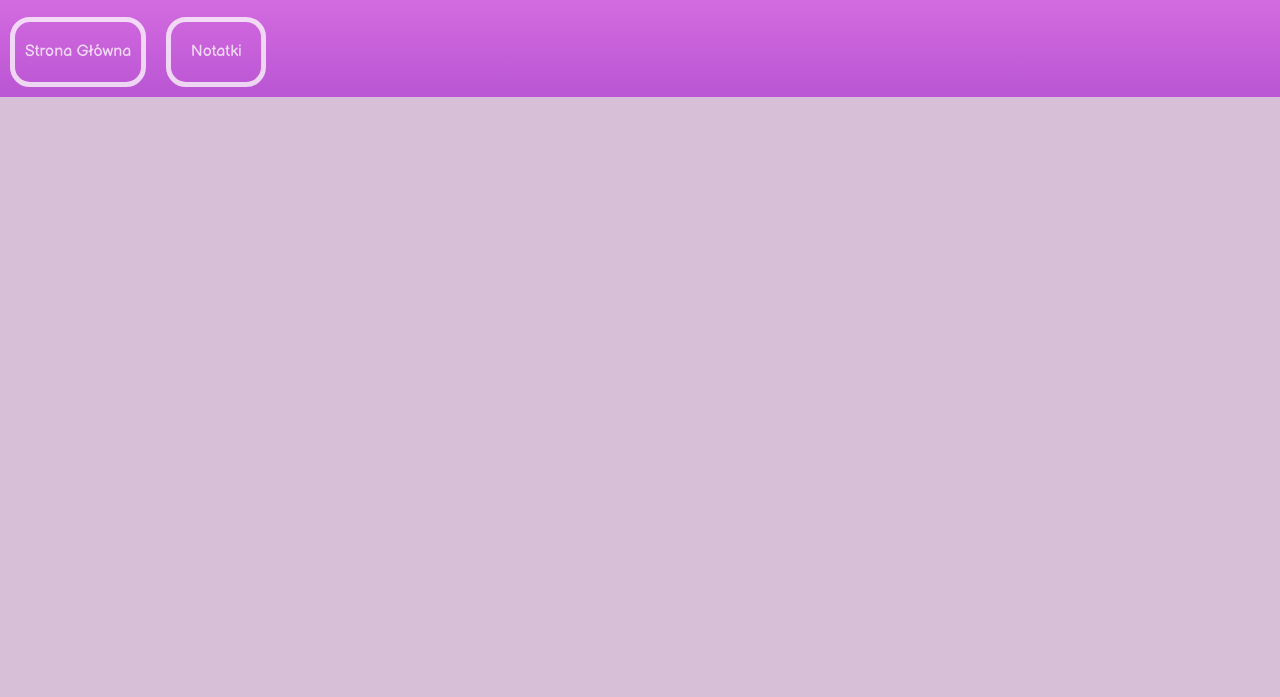
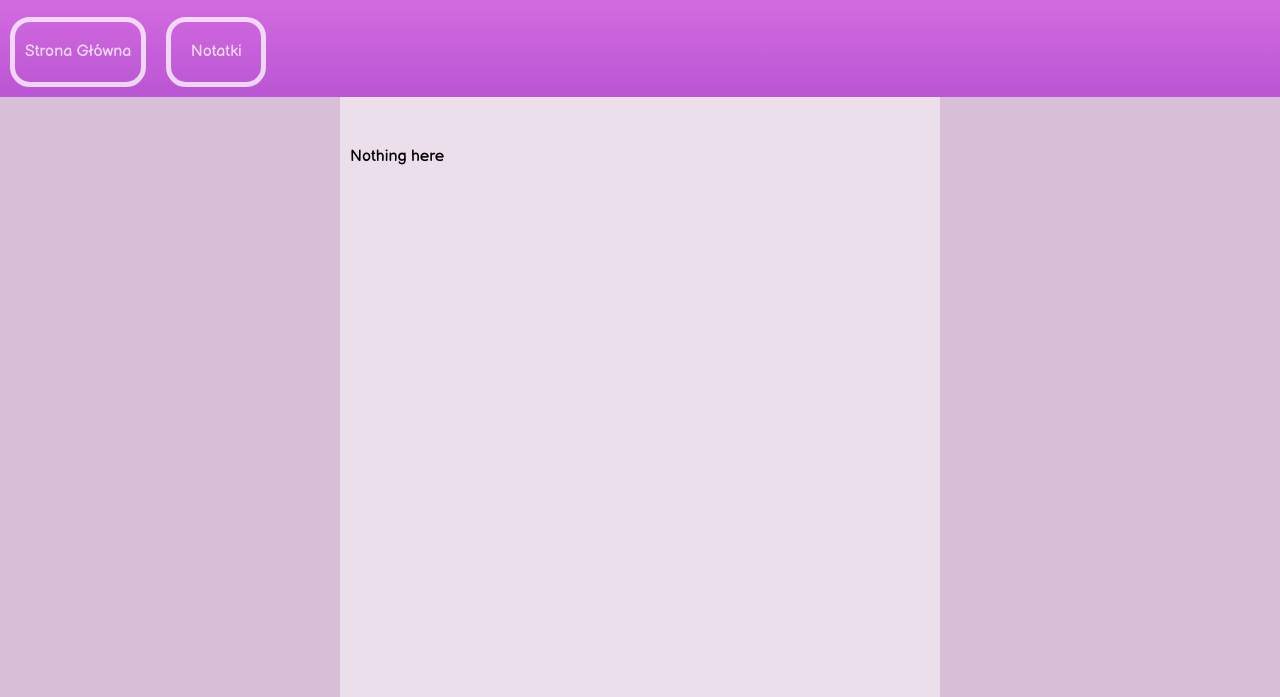
Before and after one commit to popojsajdsnkjs/testSite, a plain HTML site: page index.html in a window 1280 px wide. Shown: the part 103-800 px from the top of the page. Drawn offline with Linux system fonts and the light colour scheme.

Commit message:
no widnows?

```diff
--- a/index.html
+++ b/index.html
@@ -15,5 +15,8 @@
             <a href=".\notes">Notatki</a>
         </div>
     </header>
+    <div id="content">
+        <p>Nothing here</p>
+    </div>
 </body>
 </html>
--- a/main.css
+++ b/main.css
@@ -4,6 +4,11 @@
     box-sizing:border-box;
     font-family: "Balsamiq Sans", serif;
     transition: 250ms;
+}
+
+html{
+    min-width: 1000px;
+    min-height: 500px;
 }
 
 :root{
```
